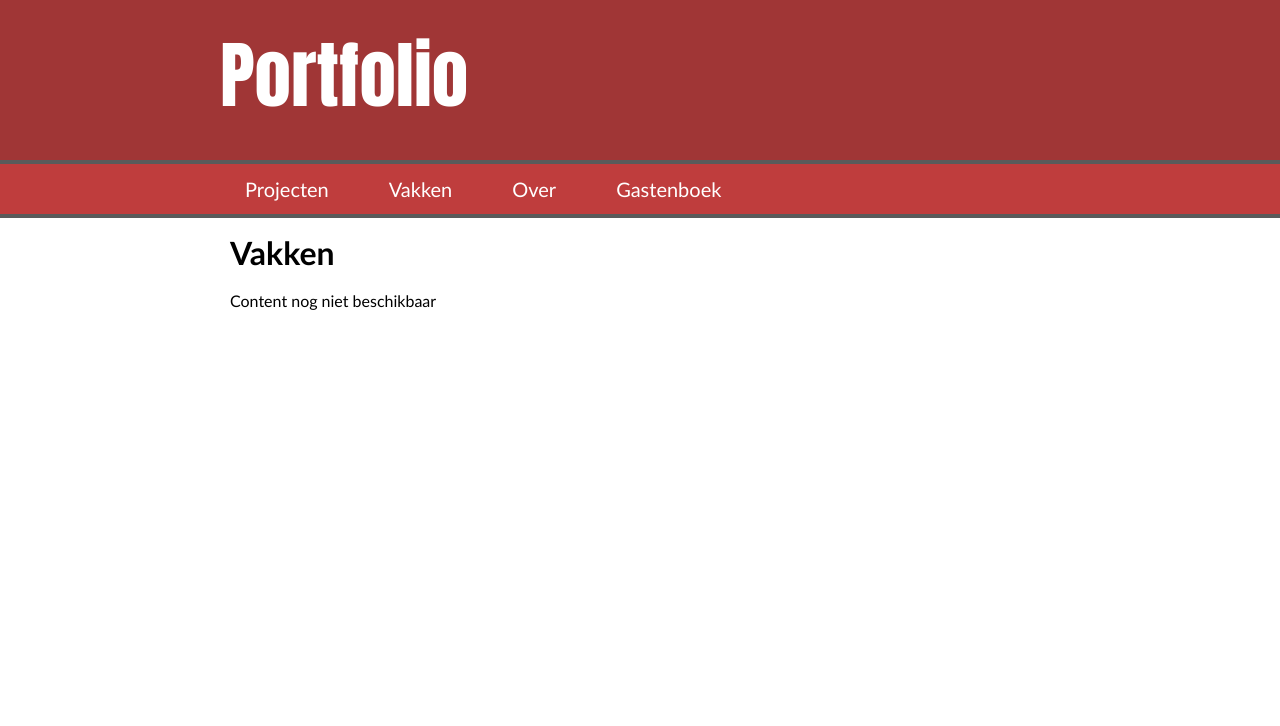
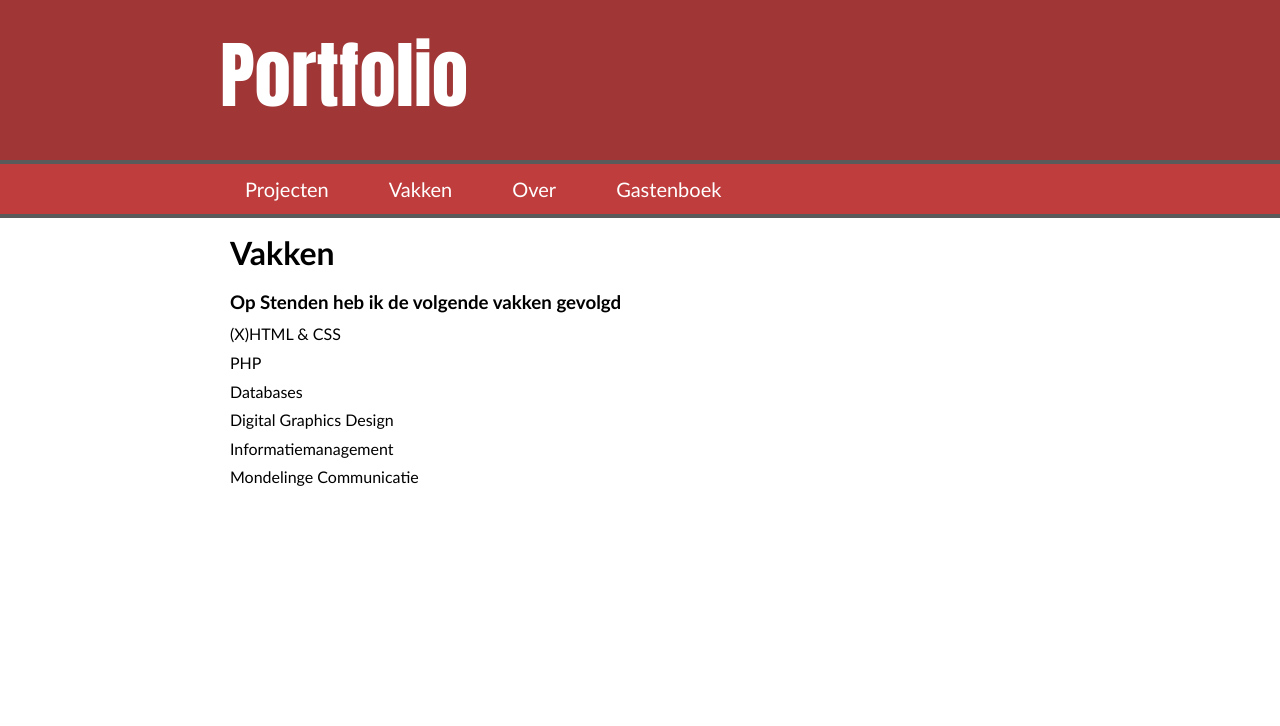
Before and after one commit to WouterBrookhuis/Portfolio-Website, a PHP site: page /vakken.php in a window 1280 px wide. Shown: the top 726 px of the page. Run offline with PHP 8.4, Linux system fonts and the light colour scheme.

Commit message:
vakken
aaa

```diff
--- a/vakken.php
+++ b/vakken.php
@@ -24,7 +24,13 @@ TODO:
         <div id="pageContent">
             <div id="content">
                 <h1>Vakken</h1>
-                <p>Content nog niet beschikbaar</p>
+                <h3>Op Stenden heb ik de volgende vakken gevolgd</h3>
+                <p>(X)HTML & CSS</p>
+                <p>PHP</p>
+                <p>Databases</p>
+                <p>Digital Graphics Design</p>
+                <p>Informatiemanagement</p>
+                <p>Mondelinge Communicatie</p>
             </div>
         </div>
         <?php
```
